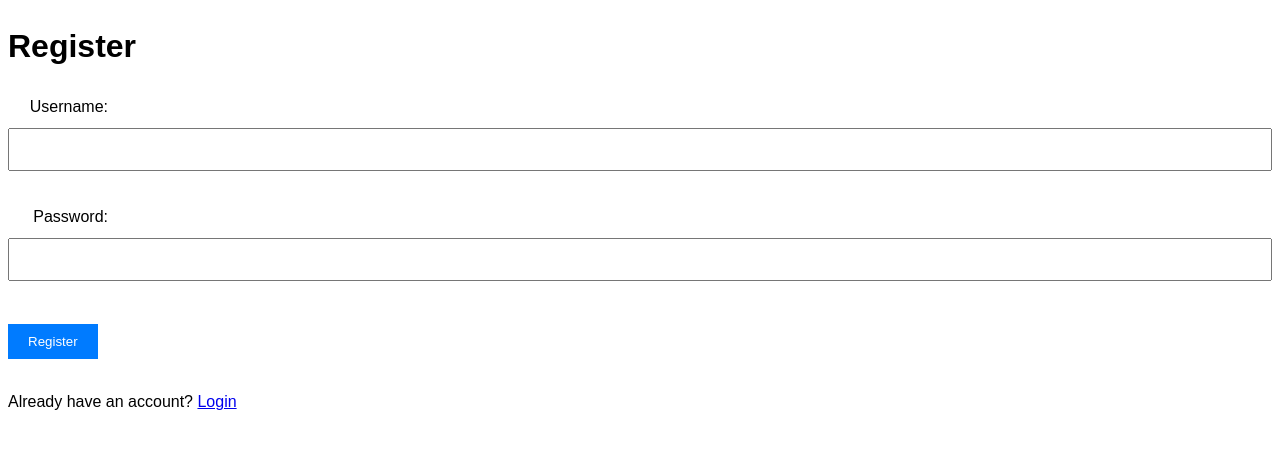
After one commit to eipx/SI507_Final, a Flask app: page /register in a window 1280 px wide. The commit adds this page. Shown: the top 449 px of the page. Run offline with Flask 3, Linux system fonts and the light colour scheme.

Commit message:
checkpoint

```diff
--- /dev/null
+++ b/app.py
@@ -0,0 +1,125 @@
+from flask import Flask, render_template, request, redirect, url_for, session
+import json
+import os
+import hashlib
+from music_graph import MusicGraph, API_KEY
+
+app = Flask(__name__)
+app.secret_key = 'super secret key'
+DATA_FOLDER = "user_data"
+
+def load_user_data(username):
+    with open(os.path.join(DATA_FOLDER, f"{username}.json"), "r") as f:
+        return json.load(f)
+
+
+def save_user_data(username, data):
+    with open(os.path.join(DATA_FOLDER, f"{username}.json"), "w") as f:
+        json.dump(data, f)
+
+
+@app.route("/")
+def index():
+    if "username" not in session:
+        return redirect(url_for("login"))
+
+    username = session["username"]
+    user_data = load_user_data(username)
+    tags = user_data["tags"]
+    recommendations = []
+
+    if tags:
+        graph = MusicGraph(API_KEY)
+        graph.build_graph(tags)
+        recommendations = graph.recommendations(tags)
+    return render_template("index.html", tags=tags, recommendations=recommendations)
+
+
+
+@app.route("/login", methods=["GET", "POST"])
+def login():
+    if request.method == "POST":
+        username = request.form["username"]
+        password = request.form["password"]
+        hashed_password = hashlib.sha256(password.encode()).hexdigest()
+
+        if os.path.exists(os.path.join(DATA_FOLDER, f"{username}.json")):
+            user_data = load_user_data(username)
+
+            if user_data["password"] == hashed_password:
+                session["username"] = username
+                return redirect(url_for("index"))
+            else:
+                return "Incorrect password"
+        else:
+            return "User not found"
+
+    return render_template("login.html")
+
+
+@app.route("/register", methods=["GET", "POST"])
+def register():
+    if request.method == "POST":
+        username = request.form["username"]
+        password = request.form["password"]
+        hashed_password = hashlib.sha256(password.encode()).hexdigest()
+
+        if os.path.exists(os.path.join(DATA_FOLDER, f"{username}.json")):
+            return "Username already exists"
+
+        user_data = {"password": hashed_password, "tags": []}
+        save_user_data(username, user_data)
+        session["username"] = username
+        return redirect(url_for("index"))
+
+    return render_template("register.html")
+
+
+@app.route("/logout")
+def logout():
+    session.pop("username", None)
+    return redirect(url_for("login"))
+
+
+@app.route("/add_song", methods=["POST"])
+def add_song():
+    if "username" not in session:
+        return redirect(url_for("login"))
+
+    song_title = request.form["song_title"]
+    artist_name = request.form["artist_name"]
+    username = session["username"]
+    user_data = load_user_data(username)
+
+    # Get the tags for the song
+    music_graph = MusicGraph(api_key)
+    tags = music_graph.get_tags_for_song(song_title, artist_name)
+
+    # Add the tags to the user's data
+    for tag in tags:
+        if tag not in user_data["tags"]:
+            user_data["tags"].append(tag)
+    save_user_data(username, user_data)
+
+    return redirect(url_for("index"))
+
+
+
+@app.route("/delete_tag", methods=["POST"])
+def delete_tag():
+    if "username" not in session:
+        return redirect(url_for("login"))
+
+    tag = request.form["tag"]
+    username = session["username"]
+    user_data = load_user_data(username)
+
+    if tag in user_data["tags"]:
+        user_data["tags"].remove(tag)
+        save_user_data(username, user_data)
+
+    return redirect(url_for("index"))
+
+
+if __name__ == "__main__":
+    app.run(debug=True)
--- /dev/null
+++ b/music_graph.py
@@ -0,0 +1,102 @@
+import requests
+from collections import defaultdict
+
+API_KEY = '0ccc3255b892733da52768a1acac1455'
+API_URL = 'http://ws.audioscrobbler.com/2.0/'
+
+class MusicGraph:
+    def __init__(self, api_key):
+        self.api_key = api_key
+        self.graph = defaultdict(set)
+        self.top_tracks_cache = {}
+        self.max_tags_per_song = 5
+
+    def add_tag(self, tag):
+        if tag not in self.graph:
+            self.graph[tag] = set()
+
+    def remove_tag(self, tag):
+        if tag in self.graph:
+            del self.graph[tag]
+
+    def add_edge(self, tag1, tag2):
+        self.add_tag(tag1)
+        self.add_tag(tag2)
+        self.graph[tag1].add(tag2)
+        self.graph[tag2].add(tag1)
+
+    def get_related_tags(self, tag):
+        return self.graph.get(tag, set())
+
+    def get_top_tracks(self, tag):
+        if tag in self.top_tracks_cache:
+            return self.top_tracks_cache[tag]
+
+        params = {
+            "method": "tag.gettoptracks",
+            "tag": tag,
+            "api_key": self.api_key,
+            "format": "json",
+        }
+        response = requests.get("http://ws.audioscrobbler.com/2.0/", params=params)
+        data = response.json()
+
+        if "error" in data:
+            print(f"Error in API response: {data['message']}")
+            return []
+
+        if "tracks" not in data:
+            print("No 'tracks' key in API response")
+            return []
+
+        top_tracks = [track["name"] for track in data["tracks"]["track"]]
+        self.top_tracks_cache[tag] = top_tracks
+        return top_tracks
+
+    # Update the add_tags method to limit the number of tags per song
+    def add_tags(self, tags):
+        if len(tags) > self.max_tags_per_song:
+            tags = tags[:self.max_tags_per_song]
+
+        for tag in tags:
+            self.add_tag(tag)
+
+    def build_graph(self, tags):
+        for tag1 in tags:
+            top_tracks1 = self.get_top_tracks(tag1)
+            for tag2 in tags:
+                if tag1 != tag2:
+                    top_tracks2 = self.get_top_tracks(tag2)
+                    common_tracks = set(top_tracks1).intersection(set(top_tracks2))
+                    if common_tracks:
+                        self.add_edge(tag1, tag2)
+
+    def get_tags_for_song(self, song, artist):
+        params = {
+            "method": "track.getTopTags",
+            "track": song,
+            "artist": artist,
+            "api_key": self.api_key,
+            "format": "json",
+        }
+        response = requests.get("http://ws.audioscrobbler.com/2.0/", params=params)
+        data = response.json()
+        return [tag["name"] for tag in data["toptags"]["tag"]]
+
+    def calculate_jaccard_similarity(self, set1, set2):
+        intersection = set1.intersection(set2)
+        union = set1.union(set2)
+        return len(intersection) / len(union)
+
+    def recommendations(self, user_tags, num_recommendations=5):
+        user_tags = set(user_tags)
+        tag_similarity = []
+
+        for tag in self.graph:
+            if tag not in user_tags:
+                similarity = self.calculate_jaccard_similarity(user_tags, self.graph[tag])
+                tag_similarity.append((tag, similarity))
+
+        tag_similarity.sort(key=lambda x: x[1], reverse=True)
+        recommended_tags = [tag for tag, _ in tag_similarity[:num_recommendations]]
+        return recommended_tags
--- /dev/null
+++ b/static/styles.css
@@ -0,0 +1,44 @@
+body {
+    font-family: Arial, sans-serif;
+    line-height: 1.6;
+}
+
+.container {
+    width: 80%;
+    margin: auto;
+    overflow: hidden;
+}
+
+button {
+    display: inline-block;
+    border: none;
+    background-color: #007bff;
+    color: #fff;
+    padding: 10px 20px;
+    margin: 10px 0;
+    cursor: pointer;
+}
+
+button:hover {
+    background-color: #0056b3;
+}
+
+input[type="text"],
+input[type="password"] {
+    display: block;
+    width: 100%;
+    padding: 12px 20px;
+    margin: 8px 0;
+    box-sizing: border-box;
+}
+
+label {
+    display: inline-block;
+    width: 100px;
+    text-align: right;
+    margin-right: 10px;
+}
+
+form {
+    margin: 20px 0;
+}
--- /dev/null
+++ b/templates/register.html
@@ -0,0 +1,25 @@
+<!DOCTYPE html>
+<html lang="en">
+<head>
+    <meta charset="UTF-8">
+    <meta name="viewport" content="width=device-width, initial-scale=1.0">
+    <title>Register</title>
+    <link rel="stylesheet" href="{{ url_for('static', filename='styles.css') }}">
+</head>
+<body>
+    <h1>Register</h1>
+    {% if error %}
+        <p class="error">{{ error }}</p>
+    {% endif %}
+    <form action="/register" method="POST">
+        <label for="username">Username:</label>
+        <input type="text" id="username" name="username" required>
+        <br>
+        <label for="password">Password:</label>
+        <input type="password" id="password" name="password" required>
+        <br>
+        <button type="submit">Register</button>
+    </form>
+    <p>Already have an account? <a href="{{ url_for('login') }}">Login</a></p>
+</body>
+</html>
--- /dev/null
+++ b/user_data/Felix123.json
@@ -0,0 +1 @@
+{"password": "a665a45920422f9d417e4867efdc4fb8a04a1f3fff1fa07e998e86f7f7a27ae3", "tags": []}
--- /dev/null
+++ b/user_data/felix.json
@@ -0,0 +1 @@
+{"password": "5994471abb01112afcc18159f6cc74b4f511b99806da59b3caf5a9c173cacfc5", "tags": ["60s", "The Beatles", "rock", "british", "pop", "beatles", "oldies", "classic", "piano", "Love", "favorites", "hey jude", "beautiful", "british invasion", "paul mccartney", "epic", "britpop", "Mellow", "Ballad", "pop rock", "best songs ever", "male vocalists", "chill", "amazing", "1968", "Awesome", "singer-songwriter", "favorite songs", "Rolling Stone 500 Greatest Songs of All Time", "UK", "Rock and Roll", "alternative", "sad", "melancholic", "Favorite", "Favourite Songs", "easy listening", "Favourites", "FUCKING AWESOME", "melancholy", "favourite", "Uplifting", "slow", "catchy", "other", "sing along", "chillout", "memories", "great lyrics", "john lennon", "60's", "lovely", "love at first listen", "perfect", "singalong", "names", "legend", "the best", "Best Band EVER", "Jude", "seen live", "indie", "70s", "happy", "soft rock", "feel good", "relax", "best", "nostalgia", "classics", "Masterpiece", "Good Stuff", "Rolling Stones Top 500 Songs of All Time", "sing-along", "the dark tower", "The Beatles - Hey Jude"]}
```
Also changed, not shown: graph.py (deleted, +0 -27 lines), main.py (deleted, +0 -26 lines), scraper.py (deleted, +0 -43 lines), templates/index.html (+33 -27 lines), templates/login.html (added, +25 -0 lines), templates/recommendations.html (deleted, +0 -32 lines).
